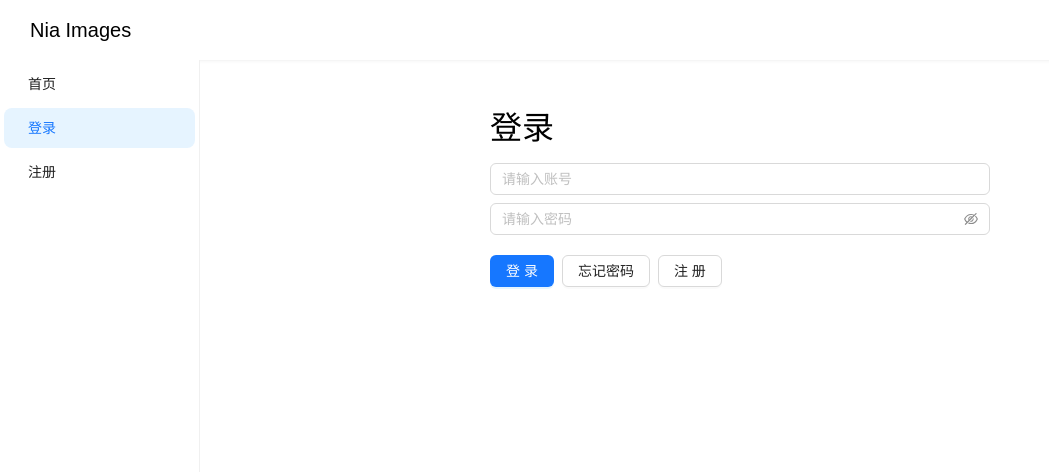
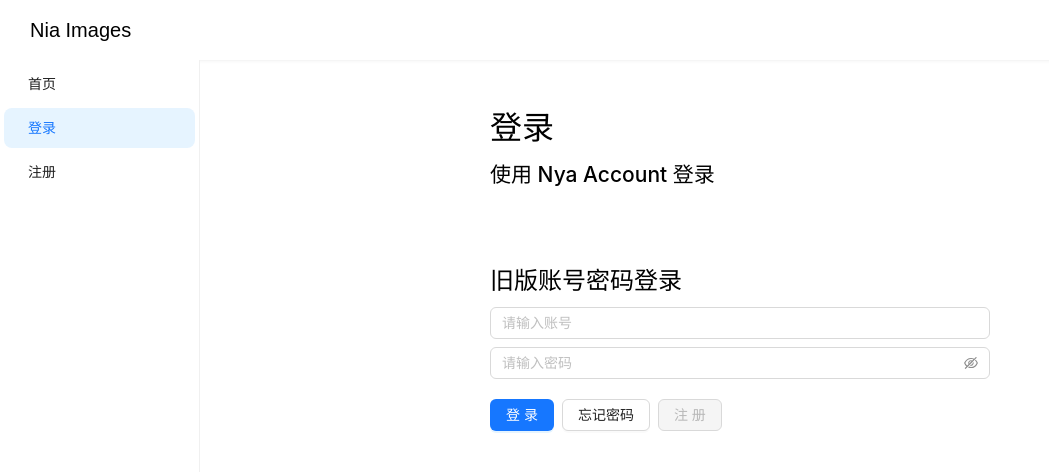
Before and after one commit to alongw/nia-images, a Vue app in the folder web/: page /login in a window 1280 px wide. Shown: the top 472 px of the page, without its empty margins (0-1049 px from the left). Built offline with nearby package versions, Linux system fonts and the light colour scheme; what @kangc/v-md-editor would draw is missing.

Commit message:
feat: add Nya Account sso icon

```diff
--- a/web/src/Page/Login/Login.vue
+++ b/web/src/Page/Login/Login.vue
@@ -54,6 +54,12 @@ const login = async () => {
     <div class="login">
         <h1>登录</h1>
         <a-space direction="vertical" style="width: 100%; margin-bottom: 20px">
+            <h2>使用 Nya Account 登录</h2>
+        </a-space>
+    </div>
+    <div class="login">
+        <h2>旧版账号密码登录</h2>
+        <a-space direction="vertical" style="width: 100%; margin-bottom: 20px">
             <a-input v-model:value="formData.user" placeholder="请输入账号" />
             <a-input-password
                 v-model:value="formData.password"
@@ -74,6 +80,7 @@ const login = async () => {
                         }
                     })
                 "
+                disabled
                 >注册</a-button
             >
         </a-space>
```
